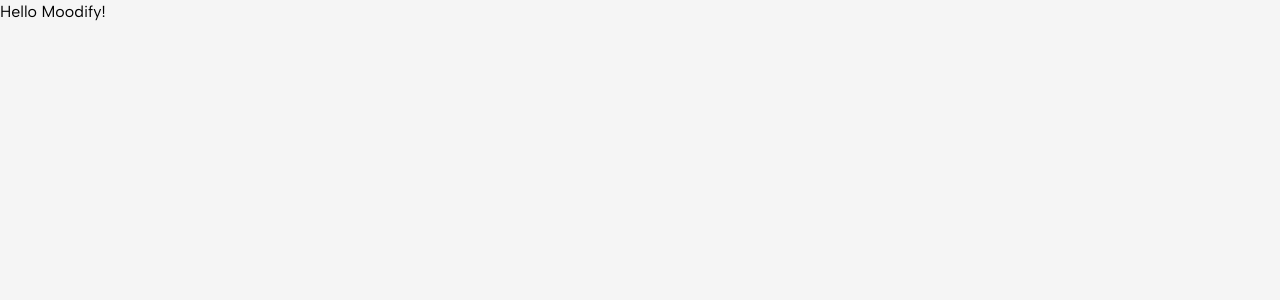
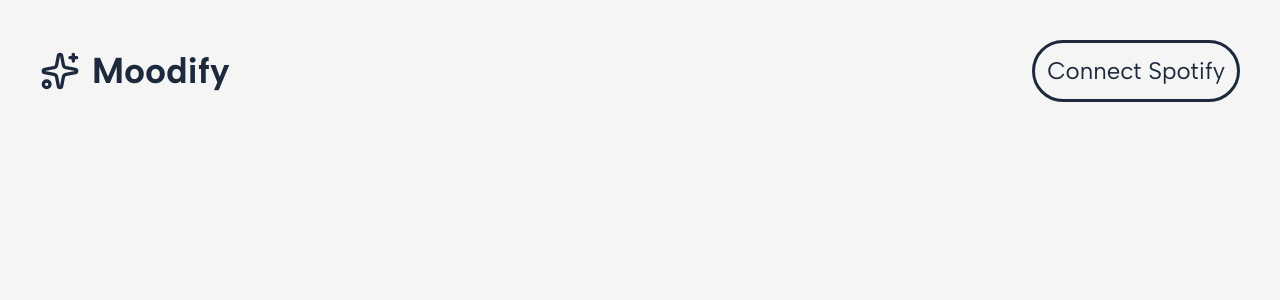
Before and after one commit to daryna-budz/moodify, a Next.js app: page / in a window 1280 px wide. Shown: the top 300 px of the page. Built offline with nearby package versions, Linux system fonts and the light colour scheme.

Commit message:
feat: Navbar add

```diff
--- a/app/page.tsx
+++ b/app/page.tsx
@@ -1,9 +1,8 @@
-import Image from "next/image";
+import Navbar from "@/components/Navbar";
+
 
 export default function Home() {
   return (
-    <div >
-      <p>Hello Moodify!</p>
-    </div>
+    <Navbar />
   );
 }
--- /dev/null
+++ b/components/Navbar.tsx
@@ -0,0 +1,18 @@
+import Link from "next/link";
+import { Sparkles } from 'lucide-react';
+
+export default function Navbar(){
+    return (
+        <header className="px-8 py-10 md:px-10">
+          <nav className="flex items-center justify-between">
+            <Link href="/" className="flex items-center gap-3">
+                  <Sparkles size={40} color="#1d293d"/>
+                  <h1 className="text-2xl md:text-4xl font-bold text-slate-800">Moodify</h1>
+            </Link>
+            <div>
+                 <button className="text-xl md:text-2xl border-3 text-slate-800 rounded-4xl p-3 cursor-pointer hover:text-white hover:bg-slate-800 transition-all duration-300">Connect Spotify</button>
+            </div>
+          </nav>
+        </header>
+      );
+}
--- a/package.json
+++ b/package.json
@@ -9,6 +9,7 @@
     "lint": "eslint"
   },
   "dependencies": {
+    "lucide-react": "^1.3.0",
     "next": "16.2.6",
     "react": "19.2.4",
     "react-dom": "19.2.4"
```
Also changed, not shown: 1 other file (tests, documents, lock files or other folders).
